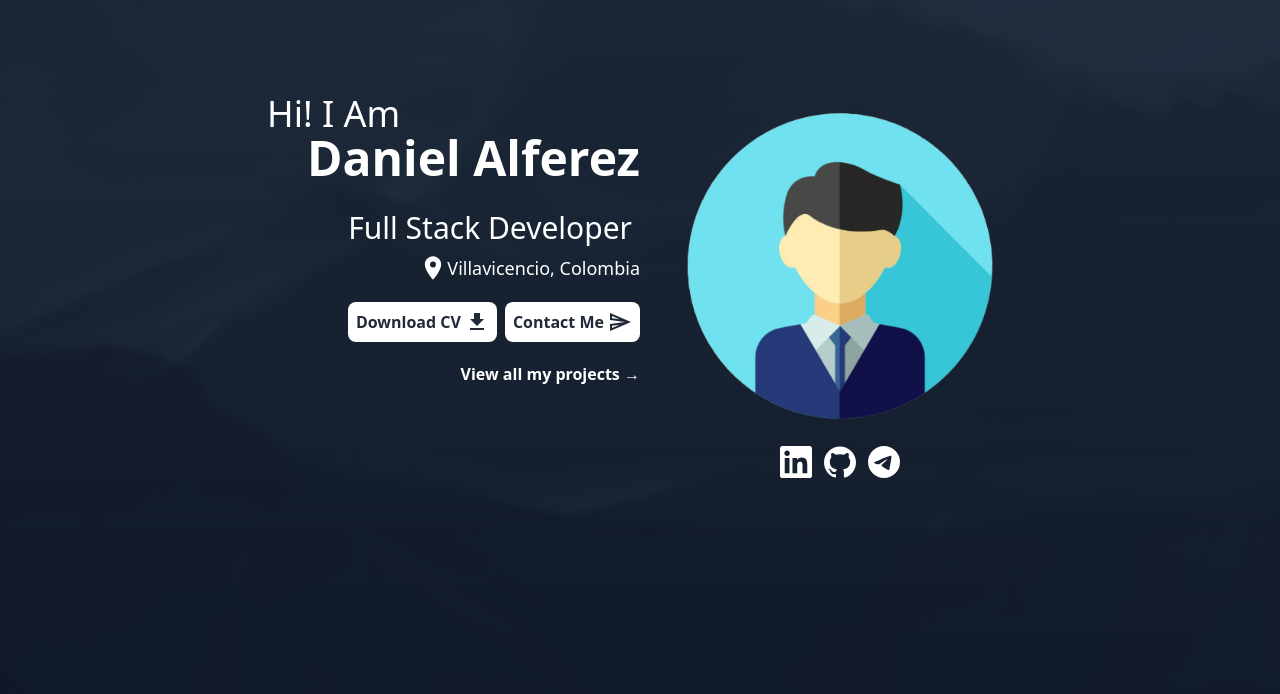
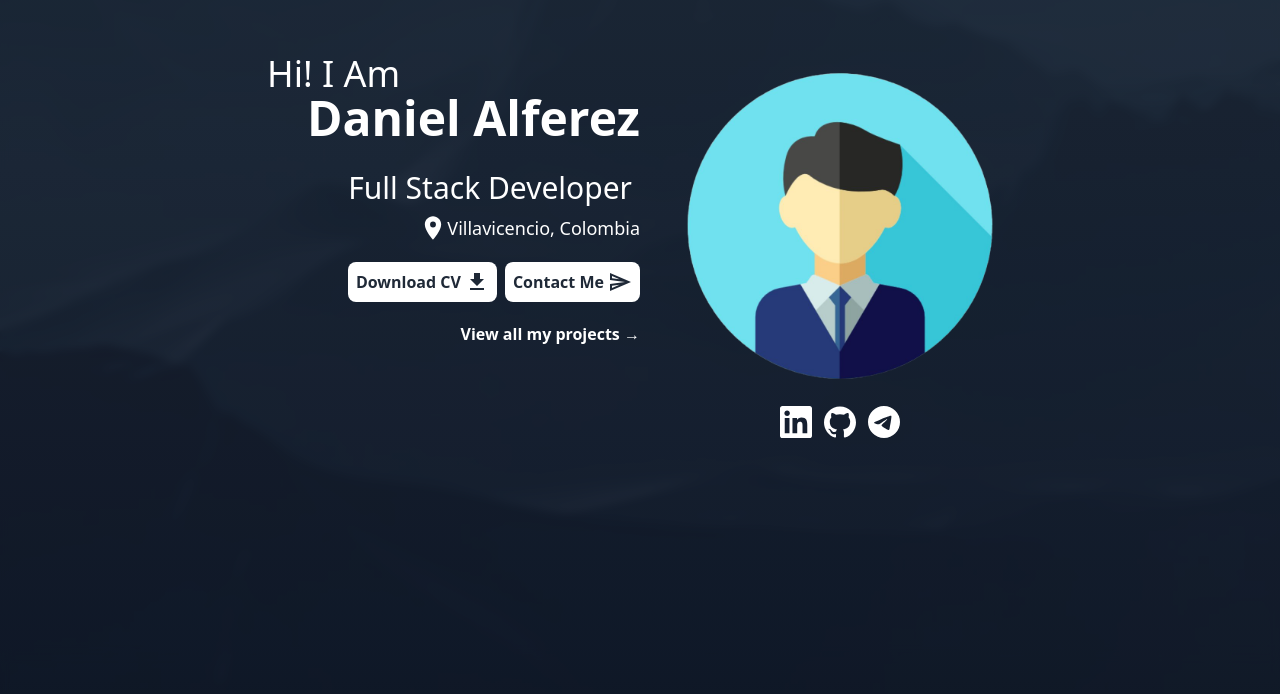
Before and after one commit to DanielAlferez/Portfolio, a React (Vite) app: page / in a window 1280 px wide. Shown: the part 106-800 px from the top of the page. Built offline with nearby package versions, Linux system fonts and the light colour scheme.

Commit message:
presentation section fixed

```diff
--- a/src/components/Presentation.jsx
+++ b/src/components/Presentation.jsx
@@ -8,7 +8,7 @@ import { Link } from 'react-scroll';
 
 export default function Presentation() {
   return (
-    <div className='lg:pt-0 -pt-10 grid lg:grid-cols-2 place-content-center h-screen max-h-screen bg-gradient-to-b backdrop-blur-sm from-gray-800/90 to-gray-900/90'>
+    <div className='lg:pt-0 -mt-10 grid lg:grid-cols-2 place-content-center h-screen max-h-screen bg-gradient-to-b backdrop-blur-sm from-gray-800/90 to-gray-900/90'>
         <div className='flex flex-col items-center lg:items-end'>
           <div className='flex text-white flex-col'>
               <motion.h1 viewport={{once: true}} whileInView={'visible'} variants={variants('left', 0.2, 40)} initial="hidden" className='text-3xl md:text-4xl 2xl:text-5xl text-left'>Hi! I Am</motion.h1>
```
